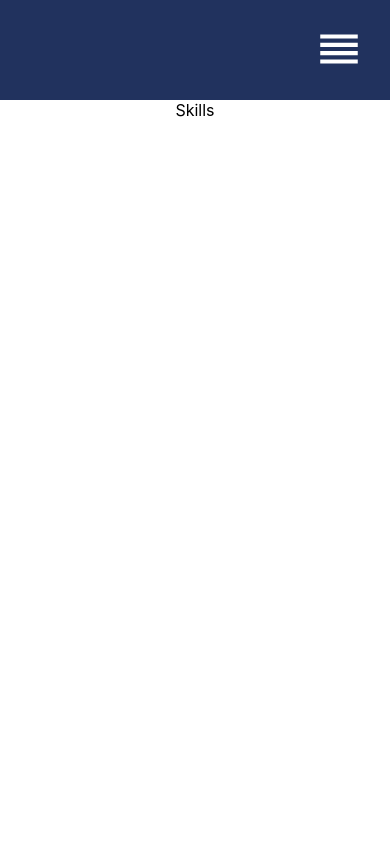
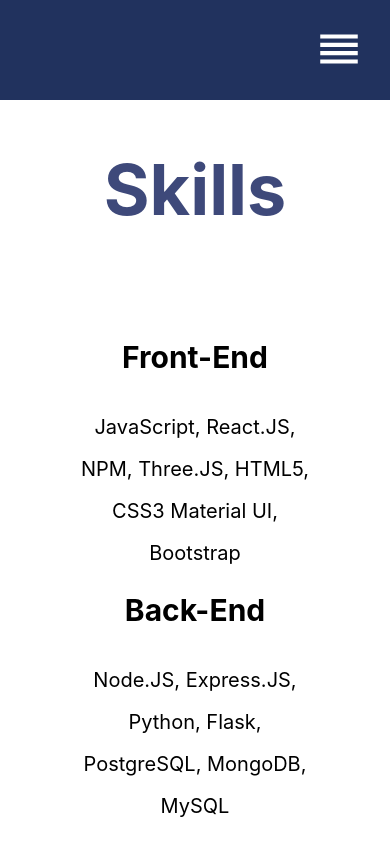
Before and after one commit to NunezAndy/portfolio-website, a React (Create React App) app: page /skills in a window 390 px wide. Shown: the top 844 px of the page. Built offline with nearby package versions, Linux system fonts and the light colour scheme.

Commit message:
skills changes

```diff
--- a/src/pages/Skills.js
+++ b/src/pages/Skills.js
@@ -1,8 +1,25 @@
 import React from 'react'
+import "../styles/Skills.css";
 
 function Skills() {
   return (
-    <div>Skills</div>
+    <div className="skills">
+      <h1> Skills </h1>
+      <ol className="list">
+        <li className="item">
+          <h2> Front-End </h2>
+          <span> JavaScript, React.JS, NPM, Three.JS, HTML5, CSS3 Material UI, Bootstrap </span>
+        </li>
+        <li className="item">
+          <h2> Back-End </h2>
+          <span> Node.JS, Express.JS, Python, Flask, PostgreSQL, MongoDB, MySQL </span>
+        </li>
+        <li className="item">
+          <h2> Tools </h2>
+          <span> GitHub, Git, VS Code, Eclipse, Insomnia, Postico </span>
+        </li>
+      </ol>
+    </div>
   )
 }
 
--- /dev/null
+++ b/src/styles/Skills.css
@@ -0,0 +1,44 @@
+.skills {
+    font-size: 35px;
+    width: 100%;
+    display: flex;
+    justify-content: center;
+    flex-direction: column;
+    align-items: center;
+  }
+
+  .skills h1 {
+    color: #3e497a;
+  }
+
+  .skills .list {
+    list-style: none;
+    width: 60%;
+  }
+
+  .list span {
+    font-size: 20px;
+  }
+
+  @media only screen and (max-width: 600px) {
+    .about h2 {
+      font-size: 40px;
+    }
+
+    .about .prompt {
+      margin-top: 10px;
+      font-size: 20px;
+      width: 80%;
+    }
+
+    .skills {
+      text-align: center;
+    }
+    .list {
+      padding: 0;
+    }
+
+    .skills h2 {
+      font-size: 30px;
+    }
+  }
```
